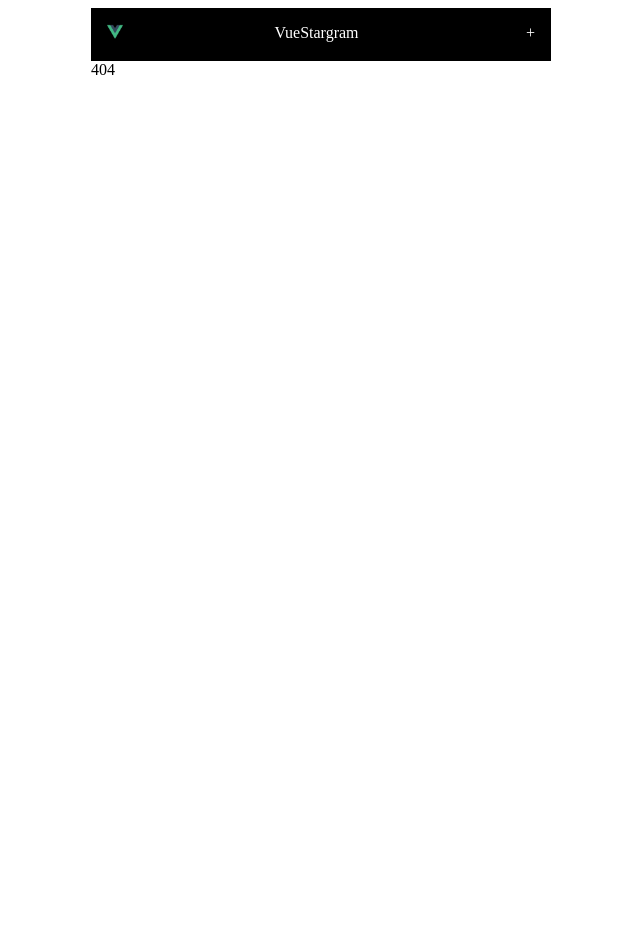
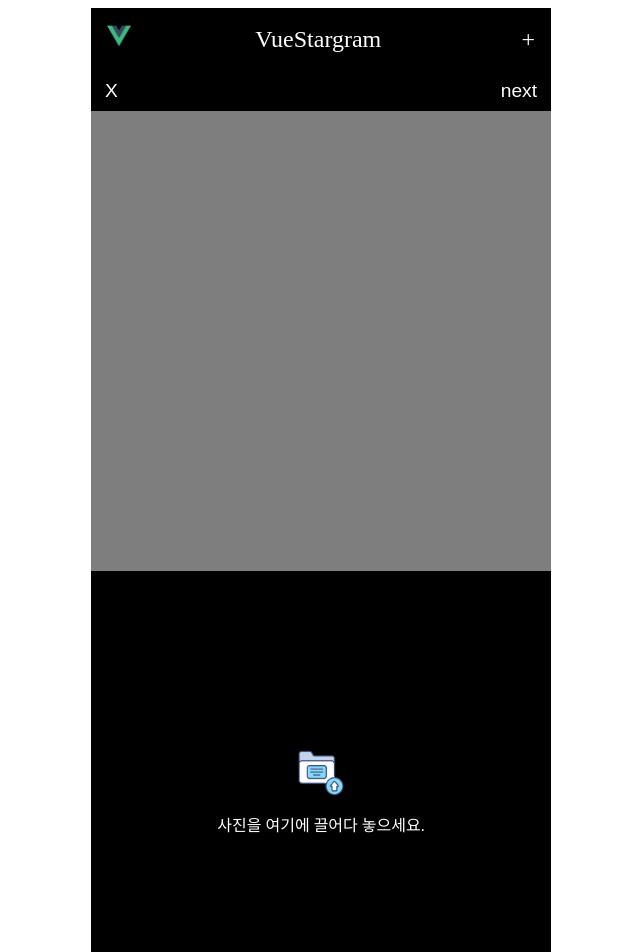
Before and after one commit to gogxxri/VueDongsan, a Vue app in the folder vuestagram2/: page /newposting in a window 1280 px wide. Before the commit this address had no page. Shown: the top 952 px of the page, without its empty margins (319-959 px from the left). Before the commit the page ends 800 px from the top, so only its background shows below. Built offline with nearby package versions, Linux system fonts and the light colour scheme; a small style sheet from the web is missing.

Commit message:
filter/ submit

```diff
--- a/vuestagram2/src/App.vue
+++ b/vuestagram2/src/App.vue
@@ -3,7 +3,7 @@
     <header class="header">
       <div class="logo"><img src="./assets/logo.png" alt="logo"/></div>
       <div class="vuestar">VueStargram</div>
-      <div class="plusBtn"> + </div>
+      <div ><router-link to="/newposting" class="plusBtn"> + </router-link> </div>
     </header>
     <router-view></router-view>
   </div>
@@ -25,16 +25,21 @@
 </script>
 
 <style>
-.header{
-  padding : 1rem;
-  background-color : black;
-  color : white;
-  border-bottom : 1px solid black;
-  display : flex;
+.header {
+  padding: 1rem;
+  background-color: black;
+  color: white;
+  border-bottom: 1px solid black;
+  display: flex;
   justify-content: space-between;
+  position: sticky;
+  align-items: center;
+  top: 0;
+  z-index: 999;
+  font-size:1.5rem
 }
 .logo img {
-  height: 1rem;
+  height: 1.5rem;
 }
 .vuestar {
    flex : 1;
@@ -43,6 +48,8 @@
 .plusBtn {
   margin-left : 1rem;
   cursor: pointer;
+  text-decoration: none;
+  color : white;
 }
 
 #app {
@@ -50,8 +57,14 @@
   margin-top: 0;
   width: 100%;
   max-width: 460px;
-  margin: auto;
+  margin: 0 auto;
   position: relative;
+  color: white;
+  background-color: black;
+}
+html {
+  overflow-y: scroll;
 }
 
+
 </style>
--- a/vuestagram2/src/components/Container.vue
+++ b/vuestagram2/src/components/Container.vue
@@ -42,7 +42,7 @@
         },
         handleScroll(event) {
             const container = event.target;
-            const bottom = container.scrollHeight === container.scrollTop + container.clientHeight;
+            const bottom = container.scrollHeight - container.scrollTop - container.clientHeight <= 10;
             if (bottom && !this.isLoading) {
                 this.loadMore();
             }
@@ -50,6 +50,10 @@
         toggleLike(idx) {
             this.$store.dispatch('toggleLike', idx);
             console.log(this.postingData)
+        },
+        getPostingData(){
+            this.$store.dispatch('getPostingData');
+            console.log("gg", this.postingData)
         }
     },
     computed: {
@@ -57,9 +61,6 @@
             return this.$store.state.postingData;
         }
     },
-    mounted() {
-        this.$store.dispatch('getPostingData');
-    }
 }
 </script>
 
@@ -67,7 +68,6 @@
 .scroll-container {
     height: 100vh;
     overflow: hidden;
-    position: relative;
     background-color:black;
     color : white;
 }
@@ -136,3 +136,77 @@
 }
 
 </style>
+
+
+<style>
+.scroll-container {
+    height: 100vh;
+    overflow: hidden;
+    background-color:black;
+    color : white;
+}
+
+.scroll-content {
+    height: 100%;
+    overflow-y: scroll; /* 실제 컨텐츠에만 스크롤 바를 적용 */
+}
+
+.scroll-content::-webkit-scrollbar {
+    display: none; /* 웹킷 기반 브라우저에서 스크롤 바를 숨김 */
+}
+
+.main-section {
+    margin-bottom: 1rem;
+}
+
+.main-userInfo {
+    display: flex;
+    flex-direction: row;
+    padding: 1rem 0.5rem;
+}
+
+.user-image {
+    width: 2rem;
+    height: 2rem;
+    border-radius: 50%;
+    margin-right: 1rem;
+    background-size: cover;
+    background-position: center;
+    background-repeat: no-repeat;
+}
+
+.user-name {
+    text-align: center;
+    align-content: center;
+}
+
+.posting-image img {
+    width: 100%;
+}
+
+.posting-content {
+    padding: 1rem 0.5rem;
+}
+
+.likes-date {
+    padding: 0.5rem;
+    display: flex;
+    justify-content: space-between;
+}
+
+.loading {
+    text-align: center;
+    padding: 1rem;
+}
+
+.liked  span{
+    color: red;
+    cursor: pointer;
+}
+
+.not-liked span {
+    color: white;
+    cursor: pointer;
+}
+
+</style>
--- /dev/null
+++ b/vuestagram2/src/pages/NewPostingPage.vue
@@ -0,0 +1,269 @@
+<template>
+  <main class="main">
+      <div class="prev-next-wrap">
+    <div>
+      <button class="no-style-btn" @click="stepMinus">X</button>
+    </div>
+    <div v-if="postingStep < 2">
+      <button class="no-style-btn" @click="stepPlus">next</button>
+    </div>
+    <div v-else-if="postingStep === 2">
+      <button class="no-style-btn" @click="submitPosting">업로드</button>
+    </div>
+  </div>
+
+    <!--사진 업로드-->
+    <div v-if="postingStep == 0">
+        <div class="posting-image">
+            <img v-if="imageUrl" :src="imageUrl" alt="uploadImage"/>
+        </div>
+        <div class="upload-image-form"
+            @drop="handleDrop"
+            @dragover.prevent
+            @dragenter.prevent
+            >
+            <!-- 파일 입력을 클릭할 수 있는 영역 -->
+            <label for="upload-image" class="upload-image">
+            <img src="@/assets/image-upload.png" alt="Upload Image" />
+            </label>
+        <div class="upload-info">사진을 여기에 끌어다 놓으세요.</div>
+            <!-- 파일입력(display:none으로 숨김) -->
+            <input id="upload-image" class="input-image" type="file" @change="fileUpload"/>
+        </div>
+    </div>
+
+    <!--필터-->
+    <div v-if="postingStep==1">
+        <div :class= "selectedFilter" class="posting-image" >
+            <img v-if="imageUrl" :src="imageUrl" alt="uploadImage"/>
+        </div>
+        <div class="filter-box">
+            <div class="filter-wrapper">
+                <div v-for="(filter, i) in filters" :key="i">
+                    <div @click="selectFilter(filter)">
+                        <img class="filtered-image" :src="imageUrl" alt="Filtered Image" :class="filter"/>
+                    </div>
+                    <div>
+                        <div class="filter-name">{{filter}}</div>
+                    </div>
+                </div>
+            </div>
+        </div>
+    </div>
+
+    <!--글 작성-->
+    <div  v-if="postingStep==2">
+        <div :class= "selectedFilter" class="posting-image" >
+            <img v-if="imageUrl" :src="imageUrl" alt="uploadImage"/>
+        </div>
+        <div class="input-box">
+            <div class="input-content">
+                <textarea v-model="postingContent" placeholder="글을 입력하세요."></textarea>
+            </div>
+        </div>
+    </div>
+  </main>
+</template>
+
+<script>
+
+import { mapActions, mapGetters, mapMutations } from 'vuex';
+
+export default {
+    name : 'newPostingPage',
+    data(){
+        return{
+            postingStep : 0,
+            postingContent : '',
+        }
+    },
+     methods: {
+        ...mapActions(['uploadImage', 'uploadPosting']),
+        ...mapMutations(['setSelectedFilter', 'clearSelectedFilter', 'clearUploadImage']),
+        ...mapGetters(['getNewPosting']),
+        fileUpload(e) {
+            const file = e.target.files[0];
+            if (file) {
+                this.uploadImage(file);
+            }
+        },
+        handleDrop(e) {
+            e.preventDefault();
+            const file = e.dataTransfer.files[0];
+            if (file) {
+                this.uploadImage(file);
+            }
+        },
+        stepMinus(){
+            if(this.postingStep == 2){
+                this.postingStep--;
+                this.postingContent = '';
+                this.clearSelectedFilter();
+            }
+            else if(this.postingStep == 1){
+                this.postingStep--;
+                this.clearSelectedFilter();
+            } else if(this.postingStep ==0){
+                this.$router.go(-1);
+                this.clearUploadImage();
+            }
+        },
+        stepPlus(){
+            if(this.imageUrl){
+                this.postingStep++;
+            }
+            console.log(this.postingStep)
+            console.log(this.filters)
+        },
+        selectFilter(filter){
+            this.setSelectedFilter(filter);
+            console.log(filter);
+        },
+        submitPosting(){
+            if(this.postingContent !== ''){
+                const newPosting = {
+                    "name": "gyuri",
+                    "userImage": "https://picsum.photos/100?random=1",
+                    "postImage": this.imageUrl,
+                    "likes": 0,
+                    "date": "July 25",
+                    "liked": false,
+                    "content": this.postingContent,
+                    "filter": this.selectedFilter,
+                }
+
+                this.uploadPosting(newPosting);
+                this.$router.push('/');
+
+                this.clearUploadImage();
+                this.clearSelectedFilter();
+                this.postingContent = '';
+            } else if (this.postingContent == ''){
+                alert("내용을 작성하세요!")
+            }
+        }
+    },
+    computed: {
+        ...mapGetters(['getUploadImage', 'getFilters', 'getSelectedFilter']),
+        imageUrl() {
+            return this.getUploadImage.length > 0 ? URL.createObjectURL(this.getUploadImage[0]) : null;
+        },
+        filters(){
+            return this.getFilters;
+        },
+        selectedFilter(){
+            return this.getSelectedFilter;
+        }
+    },
+}
+</script>
+
+<style>
+.main {
+    display: flex;
+    flex-direction: column;
+}
+
+.prev-next-wrap {
+    display: flex;
+    justify-content: space-between;
+    padding: 0.5rem;
+}
+
+.no-style-btn {
+    background-color: transparent;
+    border: none;
+    color: white;
+    font-size: 1.2rem;
+}
+
+.posting-image {
+    width: 100%;
+    aspect-ratio: 1 / 1;
+    background-color: rgb(126, 126, 126);
+    display: flex;
+    justify-content: center;
+    align-items: center;
+    overflow: hidden;
+}
+
+.posting-image img{
+  width: 100%;
+  height: 100%;
+  object-fit: cover;
+}
+
+
+.upload-image-form {
+    display: flex;
+    flex-direction: column;
+    justify-content: center;
+    align-items: center;
+    width: 100%;
+    aspect-ratio: 1 / 1;
+    flex:1;
+}
+.upload-image{
+    display: flex;
+    justify-content: center;
+}
+.upload-image img{
+    width:10%;
+    margin-bottom:1rem;
+}
+.upload-info{
+    margin-bottom : 1rem;
+}
+.input-image {
+  display: none;
+}
+.filter-box{
+    padding : 1rem;
+}
+
+.filter-wrapper {
+    display: flex;
+    flex-direction: row;
+    align-items: center;
+    width: 100%;
+    aspect-ratio: 1 / 1;
+    overflow-x: auto;
+}
+
+.filtered-image{
+    width:8rem;
+    aspect-ratio:1/1;
+    object-fit:cover;
+    padding : 0.2rem;
+    border-radius:1rem;
+}
+.filter-image{
+    width:100%;
+    height:100%;
+    object-fit: contain;
+}
+.filter-name{
+    text-align: center;
+}
+.input-box{
+    display: flex;
+    flex-direction: row;
+    width: 100%;
+    aspect-ratio: 1 / 1;
+}
+.input-content{
+    width: 100%;
+    height:100%;
+    padding:2rem;
+}
+textarea{
+    width: calc(100% - 2rem) ;
+    height:calc(100% - 2rem);
+    overflow-y: auto;
+    resize: none;
+    background-color: transparent;
+    padding:1rem;
+    border-radius: 1rem;
+    color : white;
+}
+</style>
--- a/vuestagram2/src/store.js
+++ b/vuestagram2/src/store.js
@@ -8,15 +8,17 @@
         moreCnt : 0,
         filters: [ "aden", "_1977", "brannan", "brooklyn", "clarendon", "earlybird", "gingham", "hudson",
                  "inkwell", "kelvin", "lark", "lofi", "maven", "mayfair", "moon", "nashville", "perpetua",
-                "reyes", "rise", "slumber", "stinson", "toaster", "valencia", "walden", "willow", "xpro2" ]
+                "reyes", "rise", "slumber", "stinson", "toaster", "valencia", "walden", "willow", "xpro2" ],
+        uploadImage : [],
+        selectedFilter : null,
     }
   },
     mutations : { // 데이터 수정 방법 정의
         setPostingData(state, data) {
-            state.postingData = data
+            state.postingData = ([...data])
         },
         setMoreData(state, data){
-            state.postingData.push(data)
+            state.postingData.push(...data);
         },
         increaseMoreCnt(state){
             state.moreCnt += 1;
@@ -25,7 +27,23 @@
             const post = state.postingData[idx];
             post.liked=!post.liked;
             post.likes += post.liked ? 1 : -1;
-        }
+        },
+        addUploadImage(state, file){
+            state.uploadImage = [file];
+        },
+        clearUploadImage(state){
+            state.uploadImage = [];
+        },
+        clearSelectedFilter(state){
+            state.selectedFilter = null;
+        },
+        setSelectedFilter(state, data){
+            state.selectedFilter = data;
+        },
+        addNewPosting(state, data) {
+            state.postingData = [data, ...state.postingData];
+            console.log(this.postingData)
+         }
 
     },
     actions : { // ajax요청하거나 오래 걸리는 작업 하는 곳
@@ -46,13 +64,31 @@
             })
             .catch((error)=>{
                 console.error("데이터 로딩 실패:", error);
-                alert("더이상 없음")
+                console.log("더이상 없음")
             })
         },
         toggleLike(context, idx){
             context.commit('toggleLike', idx)
-        }
+        },
+        uploadImage(context, file){
+            context.commit('addUploadImage', file)
+        },
+        uploadPosting(context, data) {
+            context.commit('addNewPosting', data);
+            console.log('새 포스팅 추가:', data);
+          }
     },
+    getters: {
+        getUploadImage(state) {
+          return state.uploadImage;
+        },
+        getFilters(state) {
+            return state.filters;
+        },
+        getSelectedFilter(state){
+            return state.selectedFilter;
+        },
+    }
 })
 
 export default store
```
Also changed, not shown: vuestagram2/src/router.js (+6 -1 lines), vuestagram2/src/assets/image-upload.png (added). Lines whose indentation alone changed are shown as unchanged.
